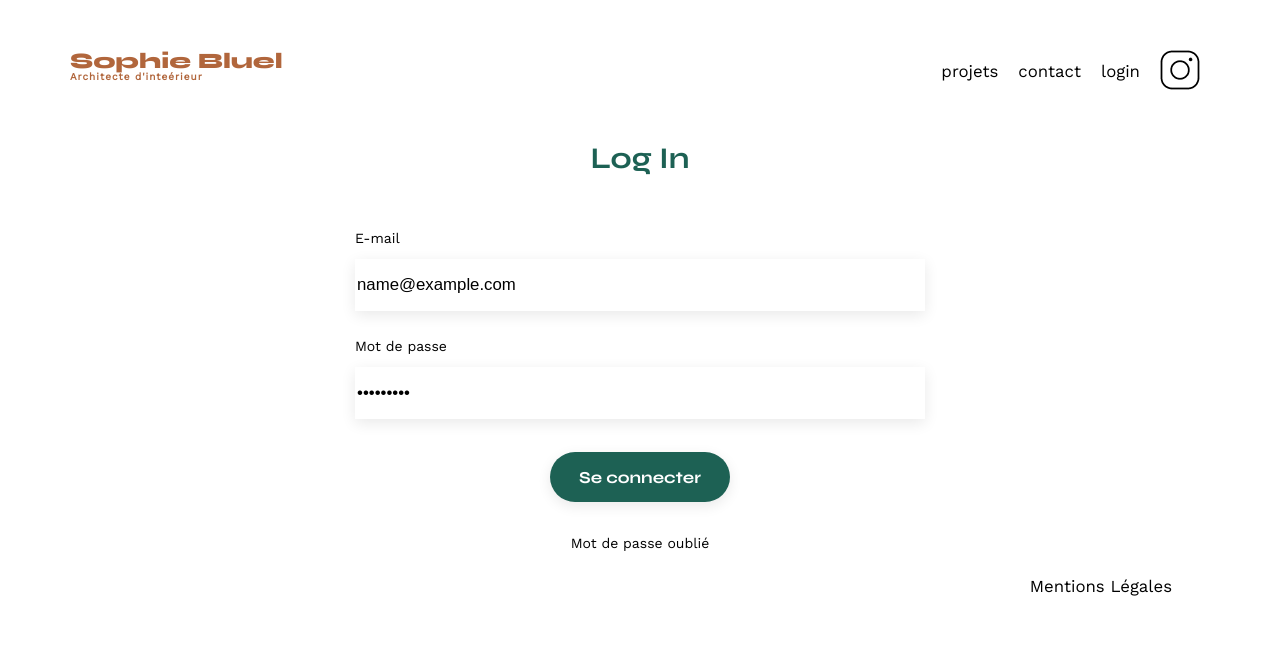
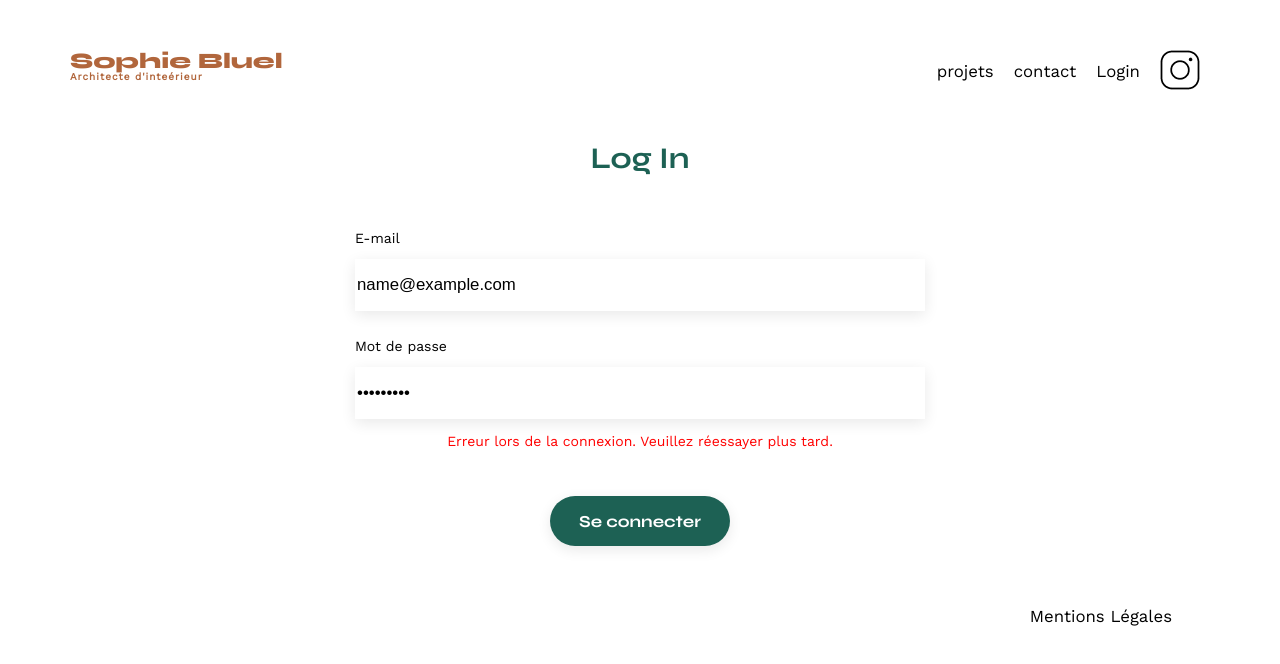
Before and after one commit to Yelhie/Sophie_Bluel, a plain HTML site: page FrontEnd/pages/login.html in a window 1280 px wide. Both pictures are taken after typing "name@example.com", "Sample123" into the empty fields and a click on the button "Se connecter". Drawn offline with nearby package versions, Linux system fonts and the light colour scheme; no server answers.

Commit message:
login/logout
modification du code du login + ajout code pour un logout

```diff
--- a/FrontEnd/assets/style.css
+++ b/FrontEnd/assets/style.css
@@ -317,9 +317,12 @@ input[type="submit"] {
 	border-radius: 60px;
 }
 
-.forgotpassword {
+#messageerror {
 	display: flex;
 	flex-direction: column;
+	text-align: center;
+	color: red;
+	margin: 15px;
 }
 
 footer nav ul {
--- a/FrontEnd/pages/login.html
+++ b/FrontEnd/pages/login.html
@@ -36,11 +36,11 @@
                 <input type="email" id="id_email" name="email">
                 <label for="id_password">Mot de passe</label>
                 <input type="password" id="id_password" name="password">
+                <p id="messageerror"></p>
                 <button id="id_buttonlogin" type="submit">Se connecter</button>
-                <p id="messageerror"></p>
+
             </form>
-                      <a class="forgotpassword" href="#">Mot de passe oublié</a>
-        </section>
+         </section>
     </main>
 
     <footer>
--- a/FrontEnd/scripts/login.js
+++ b/FrontEnd/scripts/login.js
@@ -1,32 +1,87 @@
-const login = document.querySelector("#id_buttonlogin");
-login.addEventListener("click", function (event) {
-  event.preventDefault();
+// Fonction qui gère la connexion de l'utilisateur
+function logIn() {
+  // Sélectionnez les éléments HTML nécessaires
+  const loginForm = document.querySelector("form");
+  const emailInput = document.getElementById("id_email");
+  const passwordInput = document.getElementById("id_password");
+  const errorMessage = document.getElementById("messageerror");
 
-  const email = document.getElementById("id_email").value;
-  const password = document.getElementById("id_password").value;
+  // Ajoutez un gestionnaire d'événements pour la soumission du formulaire de connexion
+  loginForm.addEventListener("submit", function (event) {
+    event.preventDefault(); // Empêche la soumission par défaut du formulaire
 
-  // Envoi des données à l'API
+    // Récupérez les valeurs des champs email et mot de passe
+    const emailValue = emailInput.value;
+    const passwordValue = passwordInput.value;
+
+    // Créez un objet avec les données d'identification de l'utilisateur
+    const userIdentifier = {
+      email: emailValue,
+      password: passwordValue,
+    };
+
+    // Envoyez les données d'identification à l'API pour la connexion
     fetch("http://localhost:5678/api/users/login", {
       method: "POST",
-    body: JSON.stringify({ email, password }),
       headers: {
-      "Content-type": "application/json; charset=UTF-8",
+        Accept: "application/json",
+        "Content-Type": "application/json",
       },
+      // Convertit l'objet en format JSON
+      body: JSON.stringify(userIdentifier),
     })
       .then(function (response) {
+        // Analysez la réponse JSON
         return response.json();
       })
-    .then(function (data) {
-      // Vérifie si le token a été correctement renvoyé par l'API
-      if (data.token) {
-        // Stocker le token d'authentification localement dans la session de l'utilisateur à l'aide de l'API sessionStorage.
-        sessionStorage.setItem("token", data.token);
-        // Redirige vers la page d'accueil si la connection est validé
+      .then(function (identifiers) {
+        if (identifiers.token) {
+          // Si la connexion réussit, stockez le token dans le local storage
+          localStorage.setItem("token", identifiers.token);
+          // Redirigez l'utilisateur vers la page d'accueil
           window.location.href = "../index.html";
         } else {
-        // Si les infos sont inccorect ou est vide une alerte est affichée et l'utilisateur est rediriger vers la page de connexion.
-        alert("Mot de passe ou adresse mail incorrect");
-        window.location.href = "./login.html";
+          // Affichez un message d'erreur si les identifiants sont incorrects
+          errorMessage.textContent = "Erreur de mot de passe ou d'adresse mail";
+          errorMessage.classList.add("error");
         }
+      })
+      .catch(function (error) {
+        // Gérez les erreurs de requête, par exemple en affichant un message d'erreur
+        console.error("Erreur lors de la requête:", error);
+        errorMessage.textContent =
+          "Erreur lors de la connexion. Veuillez réessayer plus tard.";
+        errorMessage.classList.add("error");
       });
   });
+}
+
+// Appelez la fonction de connexion lors du chargement de la page
+logIn();
+
+function logOut() {
+  const token = localStorage.getItem("token");
+  const loginButton = document.getElementById("login-nav");
+
+  if (token) {
+    // L'utilisateur est connecté, affichez le bouton de déconnexion
+    loginButton.textContent = "Logout";
+    loginButton.addEventListener("click", function () {
+      // Effacez le token du local storage
+      localStorage.removeItem("token");
+
+      // Redirigez l'utilisateur vers la page de connexion
+      window.location.href = "./login.html";
+    });
+  } else {
+    // L'utilisateur n'est pas connecté, affichez le bouton de connexion
+    loginButton.textContent = "Login";
+    loginButton.addEventListener("click", function () {
+      // Redirigez l'utilisateur vers la page de connexion
+      window.location.href = "./login.html";
+    });
+  }
+}
+
+// Appelez la fonction de déconnexion
+logOut();
```
Also changed, not shown: FrontEnd/index.html (+3 -2 lines), FrontEnd/scripts/modal.js (added). Lines whose indentation alone changed are shown as unchanged.
